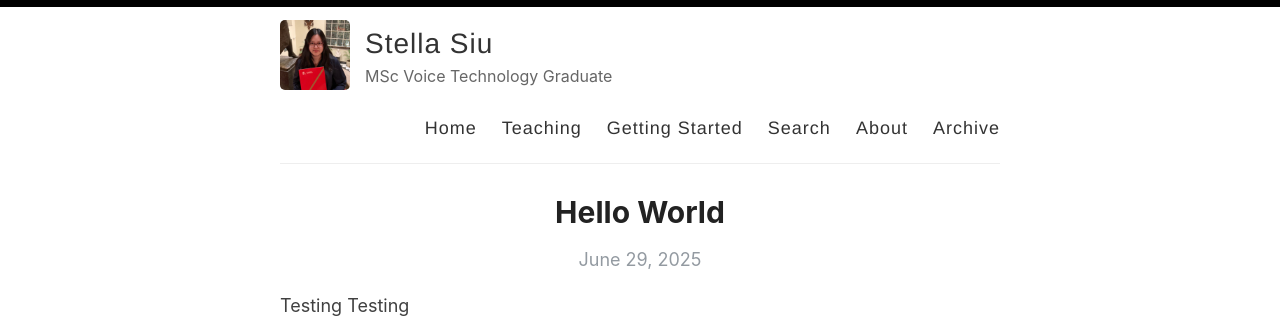
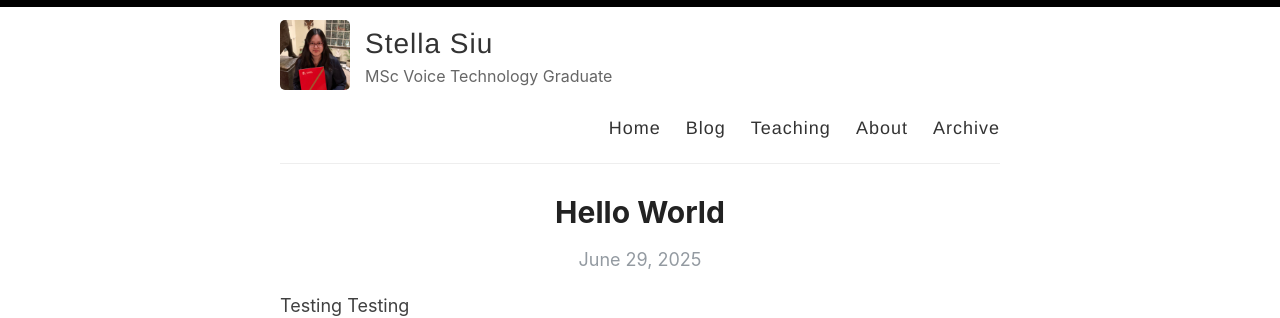
Before and after one commit to stellasiu/stellasiu.github.io, a Jekyll site: the page built from index.html, in a window 1280 px wide. Shown: the top 318 px of the page. Built offline with Jekyll 4.4.1, drawn with Linux system fonts in a browser that asks for light colours; the list of posts is cut into pages by our own code.

Commit message:
Update default.html

```diff
--- a/_layouts/default.html
+++ b/_layouts/default.html
@@ -10,7 +10,7 @@
     <link rel="canonical" href="{{ site.url }}{{ page.url }}" />
 
     <meta name="theme-color" content="#000000">
-    <link rel="icon" type="image/png" sizes="32x32" href="{{ site.baseurl }}/images/favicon-32x32.png">
+    <link rel="icon" type="image/png" sizes="32x32" href="{{ site.baseurl }}/images/logo.png">
     {% include analytics_head.html %}
   </head>
 
@@ -29,9 +29,10 @@
 
             <nav>
               <a href="{{ site.baseurl }}/">Home</a>
+              <a href="{{ site.baseurl }}/">Blog</a>
               <a href="{{ site.baseurl }}/teaching">Teaching</a>
-              <a href="{{ site.baseurl }}/getting-started">Getting Started</a>
-              <a href="{{ site.baseurl }}/search">Search</a>
+<!--          <a href="{{ site.baseurl }}/getting-started">Getting Started</a> -->
+<!--          <a href="{{ site.baseurl }}/search">Search</a> -->
               <a href="{{ site.baseurl }}/about">About</a>
               <a href="{{ site.baseurl }}/archive">Archive</a>
             </nav>
```
